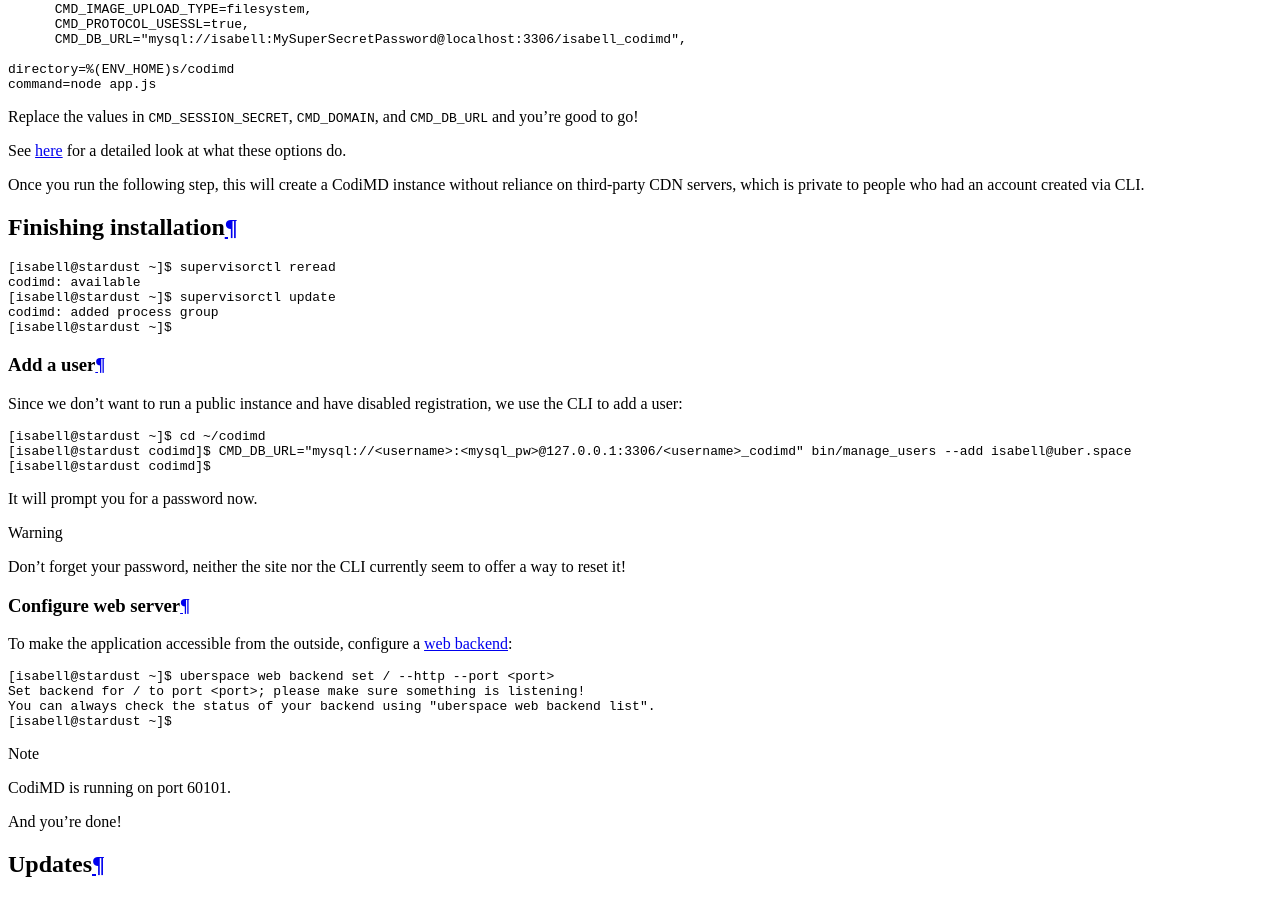
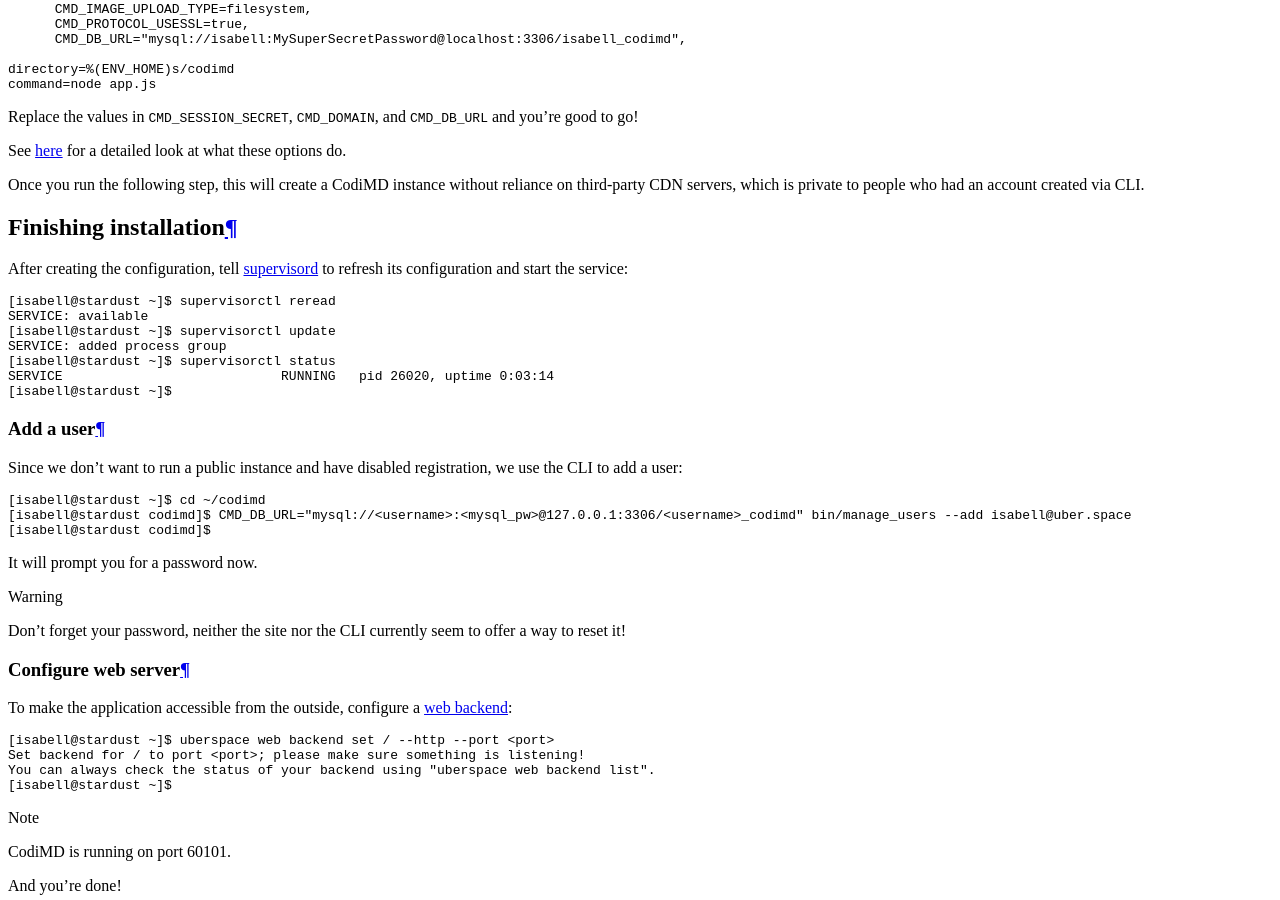
Before and after one commit to Uberspace/lab, a Sphinx documentation site: the page built from source/guide_codimd.rst, in a window 1280 px wide and 900 px high, scrolled down 6354 px. Built offline with Sphinx 7.4.7 and the Read the Docs theme 2.0.0, drawn with Linux system fonts in a browser that asks for light colours; some of the changed lines change nothing that is shown.

Commit message:
changed to supervisord snippet

```diff
--- a/source/guide_codimd.rst
+++ b/source/guide_codimd.rst
@@ -306,13 +306,7 @@
 Finishing installation
 ======================
 
-.. code-block:: console
-
-  [isabell@stardust ~]$ supervisorctl reread
-  codimd: available
-  [isabell@stardust ~]$ supervisorctl update
-  codimd: added process group
-  [isabell@stardust ~]$
+.. include:: includes/supervisord.rst
 
 Add a user
 ----------
```
